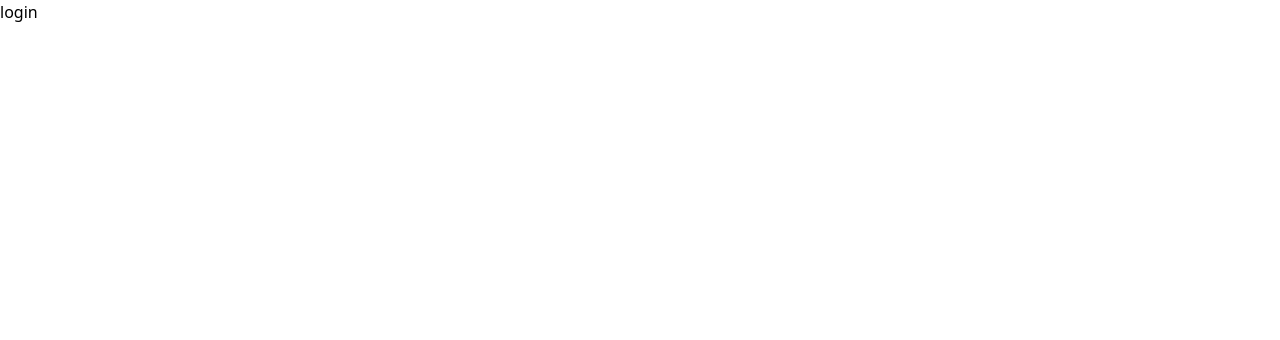
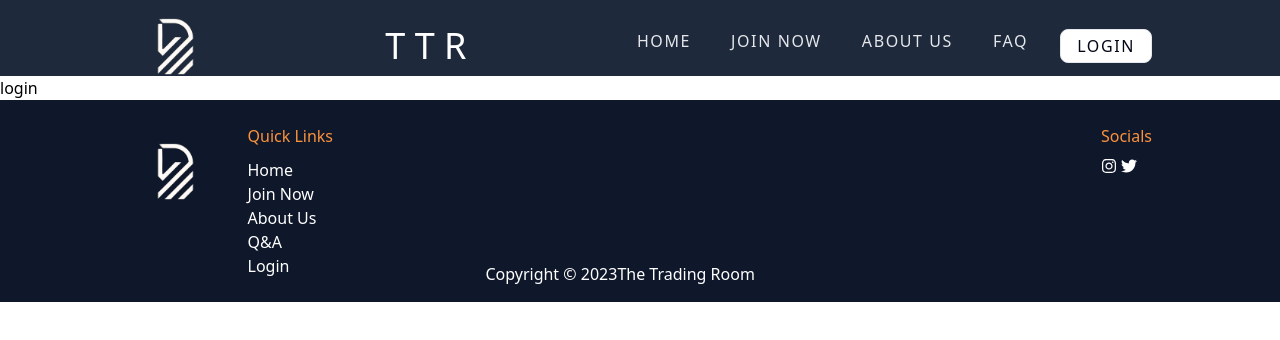
Before and after one commit to fsmutimeer/education-trading, a Next.js app: page /login in a window 1280 px wide. Shown: the top 340 px of the page. Built offline with nearby package versions, Linux system fonts and the light colour scheme.

Commit message:
footer add

```diff
--- a/app/layout.tsx
+++ b/app/layout.tsx
@@ -1,32 +1,27 @@
-import './globals.css'
-import { Nav } from '@/components'
-import { Inter } from 'next/font/google'
+import './globals.css';
+import { Footer, Nav } from '@/components';
+import { Inter } from 'next/font/google';
 
-const inter = Inter({ subsets: ['latin'] })
+const inter = Inter({ subsets: ['latin'] });
 
 export const metadata = {
   title: 'Create Next App',
   description: 'Generated by create next app',
-}
+};
 
 export default function RootLayout({
   children,
 }: {
-  children: React.ReactNode
+  children: React.ReactNode;
 }) {
   return (
     <html lang="en">
-
       {/* <body className={inter.className}>{children}</body> */}
       <body>
-
-       <main className='overflow-hidden relative' >
-        <Nav/>
-        {children}
-        </main>
-        {/* <Footer/> */}
-        </body>
-
+        <Nav />
+        <main className="">{children}</main>
+        <Footer />
+      </body>
     </html>
-  )
+  );
 }
--- /dev/null
+++ b/components/Footer.tsx
@@ -0,0 +1,74 @@
+import Link from 'next/link';
+import React from 'react';
+import { Logo } from '@/components';
+import { FaInstagram, FaTwitter } from 'react-icons/fa';
+
+const Footer = () => {
+  return (
+    <footer className="bg-slate-900 text-center text-white">
+      <div className="container  mx-auto pt-6 justify-between w-[80%] ">
+        {/* <div className="grid md:grid-cols-2 lg:grid-cols-4 mx-auto"> */}
+        <div className="flex mx-auto justify-between ">
+          <div className="mb-2 text-start justify-start w-[10%]">
+            <ul className="mb-0 list-none">
+              <li>
+                <Link href="/" className="text-white capitalize">
+                  <Logo />
+                </Link>
+              </li>
+            </ul>
+          </div>
+          <div className="mb-6 text-start w-[20%]">
+            <h5 className="mb-2.5 font-normal text-orange-400">Quick Links</h5>
+
+            <ul className="mb-0 list-none">
+              <li>
+                <Link href="/" className="text-white capitalize">
+                  home
+                </Link>
+              </li>
+              <li>
+                <Link href="/" className="text-white capitalize">
+                  join now
+                </Link>
+              </li>
+              <li>
+                <Link href="/" className="text-white capitalize">
+                  about us{' '}
+                </Link>
+              </li>
+              <li>
+                <Link href="/" className="text-white capitalize">
+                  Q&A{' '}
+                </Link>
+              </li>
+              <li>
+                <Link href="/" className="text-white capitalize">
+                  login{' '}
+                </Link>
+              </li>
+            </ul>
+          </div>
+          <div className="p-4 text-center bg-slate-900 flex justify-start items-end w-[60%]">
+            Copyright © 2023
+            <a className="text-white" href="https://tailwind-elements.com/">
+              The Trading Room
+            </a>
+          </div>
+          <div className="mb-6 ">
+            <h5 className="mb-2.5 font-normal text-orange-400">Socials</h5>
+
+            <ul className="mb-0 list-none">
+              <li className="flex">
+                <FaInstagram className="text-white text-1xl mr-1" />
+                <FaTwitter className="text-white text-1xl" />
+              </li>
+            </ul>
+          </div>
+        </div>
+      </div>
+    </footer>
+  );
+};
+
+export default Footer;
--- a/components/Hero.tsx
+++ b/components/Hero.tsx
@@ -1,27 +1,29 @@
-import Image from 'next/image'
-import Link from 'next/link'
-import React from 'react'
-import {FaGalacticRepublic,FaLaptop,FaRegHandshake} from "react-icons/fa"
-import {GiBrain, GiLadder} from "react-icons/gi"
+import Image from 'next/image';
+import Link from 'next/link';
+import React from 'react';
+import { FaGalacticRepublic, FaLaptop, FaRegHandshake } from 'react-icons/fa';
+import { GiBrain, GiLadder } from 'react-icons/gi';
+import { Card } from '@/components';
 const Hero = () => {
   return (
     <div>
       {/* Page 1 */}
-    <div className="top-0 bg-[url('/bg.svg')]  h-screen bg-cover bg-no-repeat bg-center bg-fixed flex items-center space-y-0">
+      <div className="top-0 bg-[url('/bg.svg')]  h-screen bg-cover bg-no-repeat bg-center bg-fixed flex items-center">
         <div className="flex container mx-auto  w-[80%] items-center gap-6 p-4 ">
           {/* Left */}
           <div className=" gap-8 flex-col w-[38%]">
-        <h1 className='text-4xl text-white py-2'>
-          Second Generation, </h1>
-          <h1 className='text-4xl text-white py-2'>
-       A new Era Beckons.</h1>
+            <h1 className="text-4xl text-white py-2">Second Generation, </h1>
+            <h1 className="text-4xl text-white py-2">A new Era Beckons.</h1>
             <div className="bg-white h-[4px] w-[15em] my-4"></div>
             <div className="py-8">
-          <button className='px-4 py-2 text-md text-slate-950 bg-orange-500 rounded-lg cursor-pointer'>JOIN NOW</button>
-         </div> </div>
+              <button className="px-4 py-2 text-md text-slate-950 bg-orange-500 rounded-lg cursor-pointer">
+                JOIN NOW
+              </button>
+            </div>{' '}
+          </div>
           {/* Right */}
-        <div className=" gap-5 p-4 flex-col w-[55%] justify-center items-center flex">
-          <div className="h-[50vh] w-[49vw] bg-gray-400 rounded-[2.5rem]  "></div>
+          <div className=" gap-5 p-4 flex-col w-[55%] items-center flex justify-end">
+            <div className="h-[25rem] w-[100%] bg-gray-400 rounded-[2.5rem]  "></div>
           </div>
         </div>
       </div>
@@ -30,7 +32,10 @@ const Hero = () => {
         <div className="w-[80%] mx-auto flex-col justify-center items-center text-center ">
           {/* Title */}
           <div className="pt-[4rem]">
-            <h2 className='text-white text-4xl pt-4'>An <span className='text-orange-400'>Objective</span> & <span className='text-orange-400' >Psychological</span> Approach</h2>
+            <h2 className="text-white text-4xl pt-4">
+              An <span className="text-orange-400">Objective</span> &{' '}
+              <span className="text-orange-400">Psychological</span> Approach
+            </h2>
             <div className="flex justify-center items-center]">
               <div className="bg-slate-500 h-[1.5px] w-[27em] my-4 "></div>
             </div>
@@ -38,80 +43,221 @@ const Hero = () => {
 
           {/* Icons */}
           <div className="flex-col justify-center items-center space-y-[4rem] ">
-
             {/* first */}
             <div className="flex justify-center items-center gap-[6rem]">
               <div className="flex justify-center items-center p-4">
-            <FaGalacticRepublic className='text-white text-6xl mr-5'/>
-            <p className='text-white text-xl'>Second Generation, A new Era Beckons.</p>
+                <FaGalacticRepublic className="text-white text-6xl mr-5" />
+                <p className="text-white text-xl">
+                  Second Generation, A new Era Beckons.
+                </p>
               </div>
               <div className="flex justify-center items-center p-4">
-            <GiLadder className='text-white text-6xl mr-5'/>
-            <p className='text-white text-xl'>Second Generation, A new Era Beckons.</p>
+                <GiLadder className="text-white text-6xl mr-5" />
+                <p className="text-white text-xl">
+                  Second Generation, A new Era Beckons.
+                </p>
               </div>
             </div>
             {/* first */}
             <div className="flex justify-center items-center gap-[6rem]">
               <div className="flex justify-center items-center p-4">
-            <GiBrain className='text-white text-6xl mr-5'/>
-            <p className='text-white text-xl'>Second Generation, A new Era Beckons.</p>
+                <GiBrain className="text-white text-6xl mr-5" />
+                <p className="text-white text-xl">
+                  Second Generation, A new Era Beckons.
+                </p>
               </div>
               <div className="flex justify-center items-center p-4">
-            <FaRegHandshake className='text-white text-6xl mr-5'/>
-            <p className='text-white text-xl'>Second Generation, A new Era Beckons.</p>
+                <FaRegHandshake className="text-white text-6xl mr-5" />
+                <p className="text-white text-xl">
+                  Second Generation, A new Era Beckons.
+                </p>
               </div>
             </div>
-
-
-
-
           </div>
 
           {/* Click here */}
           <div className="pt-[4rem]">
-           <Link href="/"> <p className='text-orange-400 text-2xl pt-4'>Click Here To Find Out More</p></Link>
+            <Link href="/">
+              {' '}
+              <p className="text-orange-400 text-2xl pt-4">
+                Click Here To Find Out More
+              </p>
+            </Link>
           </div>
         </div>
       </div>
 
       {/* Page 3 */}
-     <div className="mx-auto flex justify-between bg-slate-800 h-screen w-full">
-      <div className="w-[80%] mx-auto flex-col gap-8">
+      <div className="flex justify-between bg-slate-800 h-screen w-full">
+        <div className="container mx-auto w-[80%] flex-col gap-8">
           <div className="flex">
             <div className="w-[50%]">
               <Image
-           alt='laptop image'
-           src='/laptop.png'
+                alt="laptop image"
+                src="/laptop.png"
                 height={350}
-           width={350}/>
+                width={350}
+              />
             </div>
             <div className="w-[50%]">
-         <h2 className='text-white text-4xl pt-4'>The <span className='text-orange-400' >Archive</span></h2>
-         <p className='text-white text-xl pt-4'>
-Introducing <span className='text-orange-400' >The Archive</span>, a dashboard that includes all of our collective knowledge placed in a structured video format.</p>
+              <h2 className="text-white text-4xl pt-4">
+                The <span className="text-orange-400">Archive</span>
+              </h2>
+              <p className="text-white text-xl pt-4">
+                Introducing <span className="text-orange-400">The Archive</span>
+                , a dashboard that includes all of our collective knowledge
+                placed in a structured video format.
+              </p>
             </div>
           </div>
           <div className="flex pt-8 mt-8 gap-12 space-x-2 space-y-8">
             <div className="w-[50%]">
-         <h2 className='text-white text-4xl pt-4'>Weekly  <span className='text-orange-400' >Mastery </span>Network Meet-Up</h2>
-         <p className='text-white text-xl pt-4'>
-Introducing Introducing The Archive, your ultimate destination for accessing the latest trading content and resources. Here, you can stay upated on all the latest happenings, gain a strong understanding of technical analysis, and learn essential mindset and market fundamentals to help you become a successful trader.</p>
+              <h2 className="text-white text-4xl pt-4">
+                Weekly <span className="text-orange-400">Mastery </span>Network
+                Meet-Up
+              </h2>
+              <p className="text-white text-xl pt-4">
+                Introducing Introducing The Archive, your ultimate destination
+                for accessing the latest trading content and resources. Here,
+                you can stay upated on all the latest happenings, gain a strong
+                understanding of technical analysis, and learn essential mindset
+                and market fundamentals to help you become a successful trader.
+              </p>
             </div>
             <div className="w-[50%]">
               <Image
-           alt='image here'
-           src='/mulberies.jpg'
+                alt="image here"
+                src="/mulberies.jpg"
                 height={1000}
-           width={1000}/>
+                width={1000}
+              />
+            </div>
+          </div>
         </div>
       </div>
 
+      {/* Page 4  */}
+      <div className="flex-col bg-slate-800 h-screen w-screen ">
+        <div className=" container mx-auto w-[80%]  flex-col  ">
+          <div className="flex pt-8  gap-12 space-x-2">
+            <div className="w-[50%]">
+              <Image
+                alt="image here"
+                src="/mulberies.jpg"
+                height={1000}
+                width={1000}
+              />
+            </div>
+            <div className="w-[50%]">
+              <h2 className="text-white text-4xl pt-4">
+                The <span className="text-orange-400">Mastery </span>Of a
+                Connected Network
+              </h2>
+              <p className="text-white text-xl pt-4">
+                Introducing{' '}
+                <span className="text-orange-400">The Archive </span> , a
+                dashboard that includesall of our collective knowledge placed in
+                astructured video format.
+              </p>
             </div>
           </div>
-
+          <div className="pt-[4rem] text-center">
+            <h2 className="text-white text-6xl pt-4">
+              Where <span className="text-orange-400 mr-2">Real</span>Meets
+              <span className="text-orange-400 ml-2">Real</span>
+            </h2>
+            <div className="flex justify-center items-center]">
+              <div className="bg-slate-500 h-[1.5px] w-[27em] my-4 "></div>
+            </div>
+          </div>
+          <div className="container mx-auto flex-col justify-center items-center text-center">
+            <p className="text-white text-xl pt-4  text-center p-8">
+              We've been in your exact shoes & we know exactly how you feel.
+              After joining numerous communities you'restill struggling to
+              either find consistency, you feel you're lacking something, you're
+              struggling psychologically& etc.
+            </p>
+            <p className="text-white text-xl pt-4 text-center p-8">
+              The Trading Room Network was created to change what it means to be
+              in a trading community. We're notonly here to teach you concepts
+              but to teach you properly tested objective strategies with a
+              psychologicaledge
+            </p>
+          </div>
+        </div>
+      </div>
+      {/* Page 5  */}
+      <div className="flex-col bg-slate-800 h-screen w-screen flex-wrap">
+        <div className=" container mx-auto w-[80%]  flex-col  ">
+          {/* Title */}
+          <div className="pt-[4rem] text-center">
+            <h2 className="text-white text-5xl pt-4">
+              <span className="text-orange-400 mr-2">April</span>2023 Trades
+              Taken
+            </h2>
+          </div>
+          {/* Cards */}
+          <div className=" flex gap-16 flex-wrap w-[70%] pt-8 mx-auto justify-center items-center">
+            {' '}
+            <Card />
+            <Card />
+            <Card />
+            <Card />
+            <Card />
+            <Card />
+            <Card />
+            <Card />
+          </div>
+        </div>
+      </div>
+      {/* Page 6  */}
+      <div className="flex-col bg-slate-800 h-screen w-screen flex-wrap">
+        <div className=" container mx-auto w-[80%]  flex-col  ">
+          {/* Title */}
+          <div className="pt-[4rem] text-center">
+            <h2 className="text-white text-5xl pt-4">
+              <span className="text-orange-400 mr-2">May</span>2023 Trades Taken
+            </h2>
+          </div>
+          {/* Cards */}
+          <div className=" flex gap-16 flex-wrap w-[70%] pt-8 mx-auto justify-center items-center">
+            {' '}
+            <Card />
+            <Card />
+            <Card />
+            <Card />
+            <Card />
+            <Card />
+            <Card />
+            <Card />
+          </div>
+        </div>
+      </div>
+      {/* Page 7  */}
+      <div className="flex-col bg-slate-800 h-screen w-screen flex-wrap">
+        <div className=" container mx-auto w-[80%]  flex-col  ">
+          {/* Title */}
+          <div className="pt-[4rem] mx-auto text-center w-[40%] ">
+            <h2 className="text-white text-5xl pt-4">
+              Here's what our{' '}
+              <span className="text-orange-400 mr-2">Network</span>have to say.
+            </h2>
+          </div>
+          {/* Cards */}
+          <div className=" flex gap-16 flex-wrap w-[80%] pt-8 mx-auto justify-center items-center">
+            {' '}
+            <div className="h-[8rem] w-[16rem] bg-slate-300 rounded-[2rem]"></div>
+            <div className="h-[8rem] w-[16rem] bg-slate-300 rounded-[2rem]"></div>
+            <div className="h-[8rem] w-[16rem] bg-slate-300 rounded-[2rem]"></div>
+            <div className="h-[8rem] w-[16rem] bg-slate-300 rounded-[2rem]"></div>
+            <div className="h-[8rem] w-[16rem] bg-slate-300 rounded-[2rem]"></div>
+            <div className="h-[8rem] w-[16rem] bg-slate-300 rounded-[2rem]"></div>
+          </div>
+        </div>
+      </div>
       {/*  End tage of main container */}
     </div>
-  )
-}
+  );
+};
 
-export default Hero
+export default Hero;
--- a/components/Logo.tsx
+++ b/components/Logo.tsx
@@ -1,19 +1,10 @@
+import Image from 'next/image'
 import React from 'react'
+Image
 
 const Logo = () => {
   return (
-    <svg
-      xmlns="http://www.w3.org/2000/svg"
-       fill="none"
-        viewBox="0 0 24 24"
-        strokeWidth={1.5}
-        stroke="currentColor"
-        className="w-[4rem] h-[4rem] text-white mr-auto">
-  <path
-  strokeLinecap="round"
-  strokeLinejoin="round"
-  d="M4.26 10.147a60.436 60.436 0 00-.491 6.347A48.627 48.627 0 0112 20.904a48.627 48.627 0 018.232-4.41 60.46 60.46 0 00-.491-6.347m-15.482 0a50.57 50.57 0 00-2.658-.813A59.905 59.905 0 0112 3.493a59.902 59.902 0 0110.399 5.84c-.896.248-1.783.52-2.658.814m-15.482 0A50.697 50.697 0 0112 13.489a50.702 50.702 0 017.74-3.342M6.75 15a.75.75 0 100-1.5.75.75 0 000 1.5zm0 0v-3.675A55.378 55.378 0 0112 8.443m-7.007 11.55A5.981 5.981 0 006.75 15.75v-1.5" />
-</svg>
+      <Image src="/logo.png" width={95} height={95} alt="logo" />
   )
 }
 
--- a/components/Nav.tsx
+++ b/components/Nav.tsx
@@ -21,21 +21,22 @@ const menu = [
 
 const Nav = () => {
   return (
-
-<nav className='container mx-auto w-[80%] top-0 left-0 right-0 absolute z-30  flex justify-center items-center pt-[2rem]'>
+<div className="w-full top-0 left-0 right-0  flex h-[76px] z-30 bg-slate-800">
+<nav className='container mx-auto w-[80%]   sticky flex justify-center items-center pt-[1rem] '>
      {/* Logo */}
-    <Link href="/"><Logo /></Link>
+    <Link href="/" className=''><Logo /></Link>
      {/* Title */}
-     <p className='text-white font-normal text-4xl ml-auto  '> T  T  R</p>
+     <p className='text-white font-normal text-4xl ml-auto '> T  T  R</p>
      {/* Navigatin Menu */}
-      <ul className='flex gap-6 list-none text-gray-200 ml-auto'>
+      <ul className='flex gap-6 list-none text-gray-200 ml-auto '>
         {menu.map(ele => <li key={ele.title}>
-          <Link href={ele.route.toLocaleLowerCase()} className='tracking-widest p-2 text-md active:text-orange-600 font-normal focus:ring'>{ele.title.toUpperCase()}</Link></li>)}
+          <Link href={ele.route.toLowerCase()}
+          className='tracking-widest p-2 text-md active:text-orange-600 font-normal  active:bg-violet-700 '
+          >{ele.title.toUpperCase()}</Link></li>)}
       <button className="tracking-widest text-md border bg-white px-4 py-1 text-slate-950 rounded-lg hover:bg-slate-300 hover:text-white">LOGIN</button>
       </ul>
     </nav>
-
-
+</div>
   )
 }
 
--- a/components/index.ts
+++ b/components/index.ts
@@ -2,10 +2,14 @@ import Hero from "./Hero";
 import Nav from "./Nav";
 import Logo from "./Logo";
 import Container from "./Container";
+import Card from "./Card";
+import Footer from './Footer';
 
 export{
   Hero,
   Nav,
   Logo,
-  Container
+  Container,
+  Card,
+  Footer
 }
```
Also changed, not shown: components/Card.tsx (added, +11 -0 lines), public/logo.png (added). Lines whose indentation alone changed are shown as unchanged.
